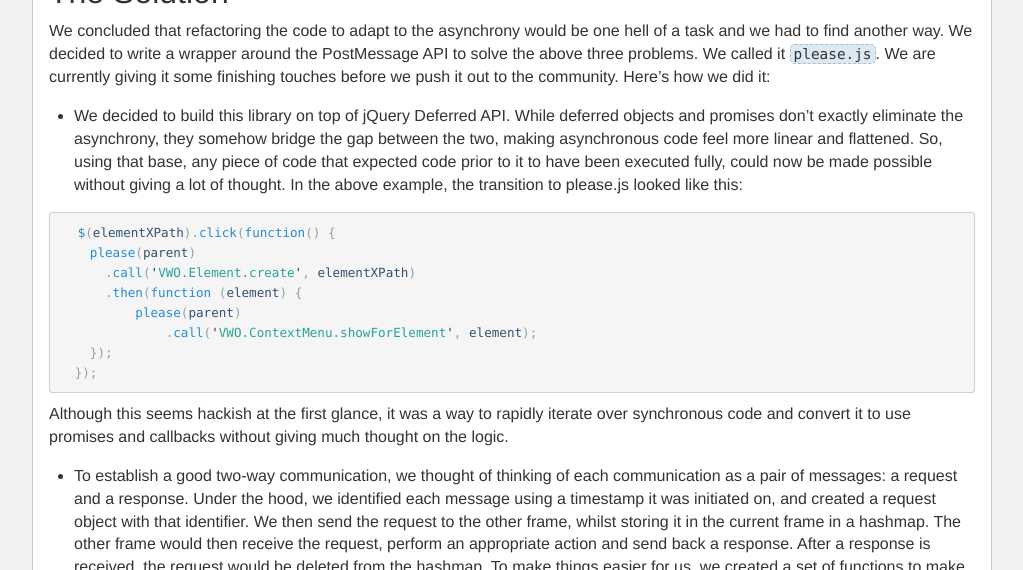
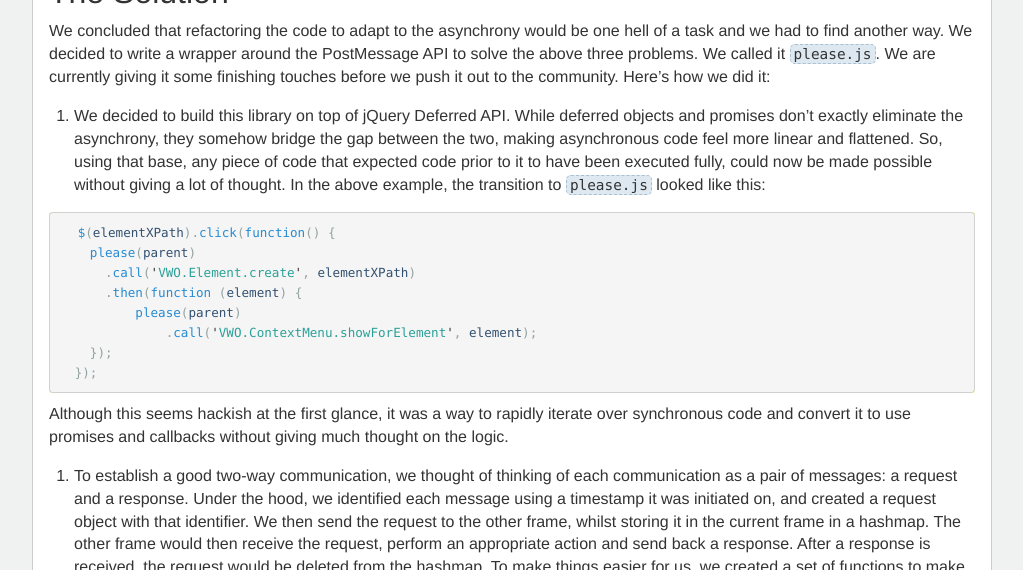
Before and after one commit to wingify/wingify.github.io, a Jekyll site: the page built from _posts/2013-06-17-jquery-promises-with-postmessage.markdown, in a window 1280 px wide and 900 px high, scrolled down 1112 px. Shown: the part 153-723 px from the top of the window, without its empty margins (128-1151 px from the left). Built offline with Jekyll 4.4.1, drawn with Linux system fonts in a browser that asks for light colours; comment, search, counter and statistics services are not loaded; some of the changed lines change nothing that is shown.

Commit message:
change ul to ol

```diff
--- a/_posts/2013-06-17-jquery-promises-with-postmessage.markdown
+++ b/_posts/2013-06-17-jquery-promises-with-postmessage.markdown
@@ -30,7 +30,7 @@
 this communication, we were faced with a couple of issues:
 
 
-- Our legacy code had direct communication between the parent frame and the
+1. Our legacy code had direct communication between the parent frame and the
 child frame at all places, i.e. the objects and functions in the child were
 accessed synchronously. PostMessage API, on the other hand, is completely
 asynchronous, and implementing such an API on the existing codebase would almost
@@ -38,12 +38,12 @@
 foresee this asynchronous transition become a cause of a lot of race conditions
 within the Editor.
 
-- Often, after sending a message to the other frame, we wanted to hear back a
+2. Often, after sending a message to the other frame, we wanted to hear back a
 reply, for which we needed a decent two-way communication. A kind that would
 keep track of the sender and the receiver and could be identified across iframes
 using a unique identifier (to tie up the requests and responses).
 
-- Since PostMessage uses string messages for communication (or [structurally
+3. Since PostMessage uses string messages for communication (or [structurally
 cloneable](https://developer.mozilla.org/en-US/docs/Web/Guide/DOM/The_structured_clone_algorithm)
 objects in the recent browsers), it put a big limit on what kind of
 data we could send during this communication. Directly accessing DOM nodes and
@@ -76,12 +76,12 @@
 `please.js`. We are currently giving it some finishing touches before we push it
 out to the community. Here's how we did it:
 
-- We decided to build this library on top of jQuery Deferred API. While
+1. We decided to build this library on top of jQuery Deferred API. While
 deferred objects and promises don't exactly eliminate the asynchrony, they
 somehow bridge the gap between the two, making asynchronous code feel more
 linear and flattened. So, using that base, any piece of code that expected code
 prior to it to have been executed fully, could now be made possible without
-giving a lot of thought. In the above example, the transition to please.js
+giving a lot of thought. In the above example, the transition to `please.js`
 looked like this:
 
 {% highlight js %}
@@ -99,7 +99,7 @@
 iterate over synchronous code and convert it to use promises and callbacks
 without giving much thought on the logic.
 
-- To establish a good two-way communication, we thought of thinking of each
+2. To establish a good two-way communication, we thought of thinking of each
 communication as a pair of messages: a request and a response. Under the hood,
 we identified each message using a timestamp it was initiated on, and created a
 request object with that identifier. We then send the request to the other
@@ -127,7 +127,7 @@
 
 A paradigm shift, yet the logic remained unaffected. Exactly what we wanted.
 
-- The last task was a big one. We had a lot of code in the parent frame
+3. The last task was a big one. We had a lot of code in the parent frame
 directly accessing the child frame's DOM. While this is not advocated as a good
 practice, such problems are often faced when building upon and improving legacy
 code. With PostMessage, you can no longer access the child's DOM in any way.
```
